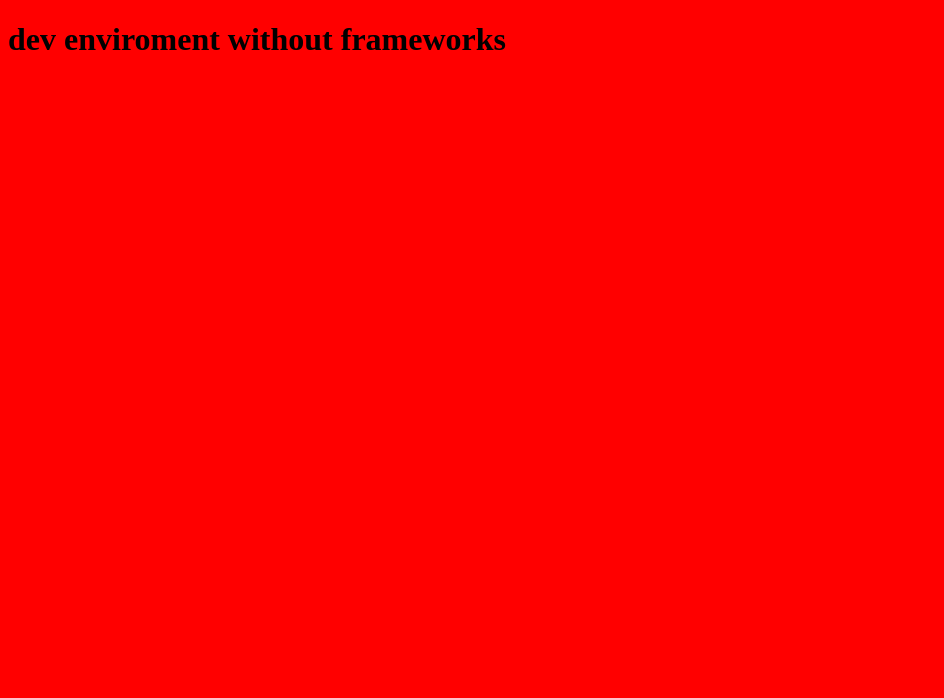
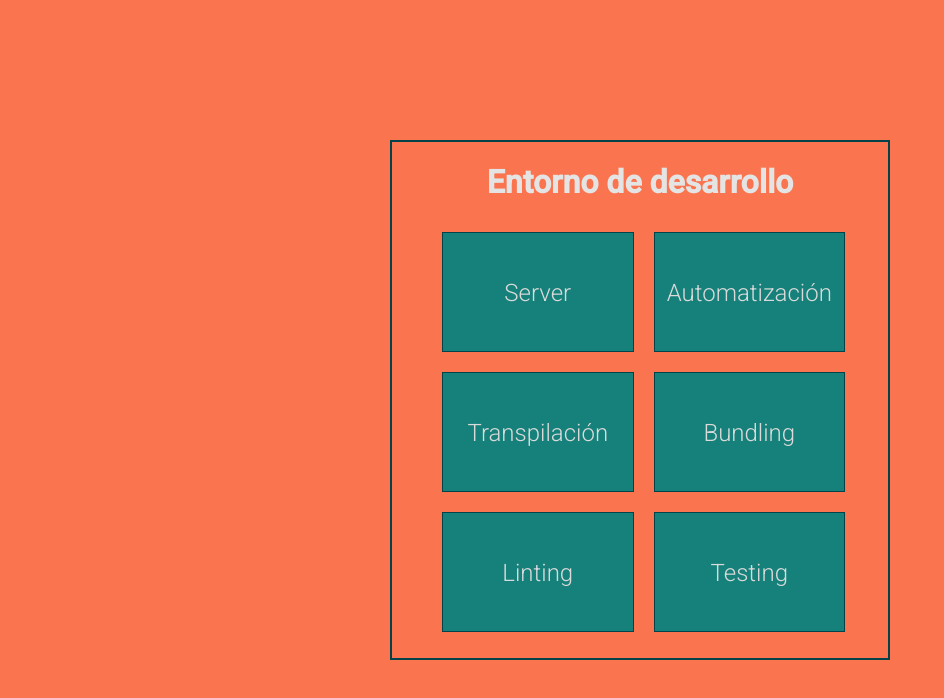
Before and after one commit to codemcu/dev-environment, a website built with webpack: page src/index.html in a window 1280 px wide. Shown: the whole page, without its empty margins (0-944 px from the left). Built offline with nearby package versions, Linux system fonts and the light colour scheme.

Commit message:
.html, .js, .css

```diff
--- a/src/index.css
+++ b/src/index.css
@@ -1,3 +1,46 @@
+* {
+  box-sizing: border-box;
+}
+
+html {
+  height: 100%;
+}
+
 body {
-  background-color: red;
+  font-family: 'Roboto', sans-serif;
+  background-color: #fa744f;
+  display: flex;
+  justify-content: center;
+  align-items: center;
+  height: 100%;
+  margin: auto;
 }
+
+h1 {
+  text-align: center;
+  color: #e4e4e4;
+}
+
+.container {
+  width: 500px;
+  border: 2px solid #024249;
+}
+
+ul {
+  display: flex;
+  list-style-type: none;
+  flex-wrap: wrap;
+}
+
+ul li {
+  width: 42%;
+  height: 120px;
+  text-align: center;
+  background-color: #16817a;
+  border: 1px solid #024249;
+  margin: 10px;
+  line-height: 120px;
+  color: #dadada;
+  font-weight: 300;
+  font-size: 1.5rem;
+}
--- a/src/index.html
+++ b/src/index.html
@@ -1,16 +1,28 @@
 <!DOCTYPE html>
-<html lang="en">
+<html lang="es">
 
 <head>
-  <meta charset="UTF-8">
-  <meta name="viewport" content="width=device-width, initial-scale=1.0">
-  <title>dev enviroment without frameworks</title>
+  <meta charset="UTF-8" />
+  <meta name="viewport" content="width=device-width, initial-scale=1.0" />
+  <title>dev enviroment</title>
+  <link href="https://fonts.googleapis.com/css2?family=Roboto:wght@300;500&display=swap" rel="stylesheet">
+  <script src="https://polyfill.io/v3/polyfill.min.js?features=fetch"></script>
 </head>
 
 <body>
-  <h1>
-    dev enviroment without frameworks
-  </h1>
+  <div class="container">
+    <h1>
+      Entorno de desarrollo
+    </h1>
+    <ul>
+      <li>Server</li>
+      <li>Automatización</li>
+      <li>Transpilación</li>
+      <li>Bundling</li>
+      <li>Linting</li>
+      <li>Testing</li>
+    </ul>
+  </div>
   <script src="bundle.js"></script>
 </body>
 
--- a/src/index.js
+++ b/src/index.js
@@ -1,4 +1,4 @@
-import "./index.css";
+import './index.css';
 
 const num = Math.random();
 console.log(`the random number is ${num}`);
```
